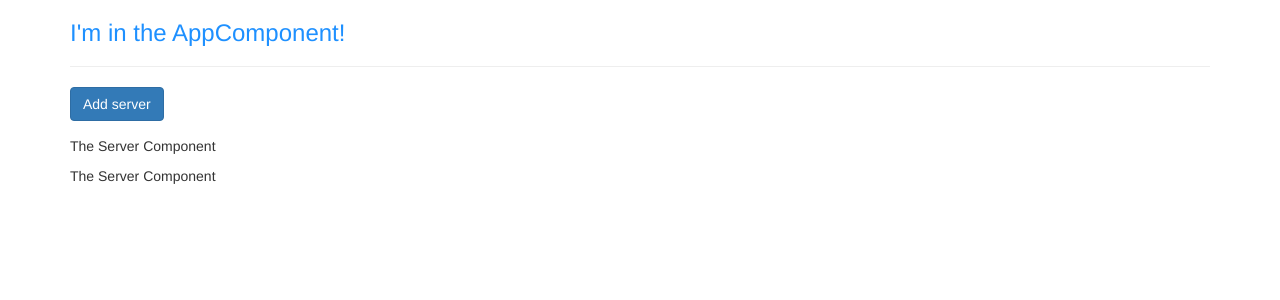
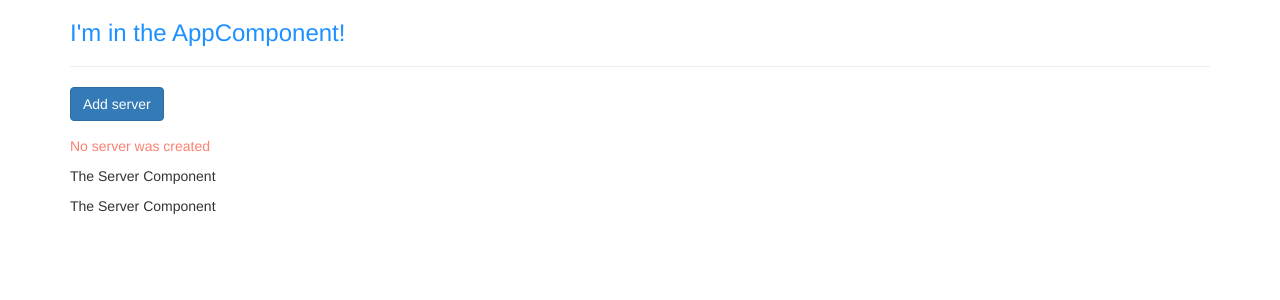
Before and after one commit to ForceAwakenz/Udemy-Max-Angular-Basics, an Angular app: page / in a window 1280 px wide. Shown: the top 300 px of the page. Built offline with nearby package versions, Linux system fonts and the light colour scheme.

Commit message:
add event binding example

```diff
--- a/src/app/servers/servers.component.css
+++ b/src/app/servers/servers.component.css
@@ -1,3 +1,11 @@
 .btn {
     margin-bottom: 15px;
 }
+
+p.warning {
+    color: salmon;
+}
+
+p.success {
+    color: green;
+}
--- a/src/app/servers/servers.component.html
+++ b/src/app/servers/servers.component.html
@@ -1,6 +1,8 @@
-<button class="btn btn-primary" [disabled]="!allowNewServer" >Add server</button>
+<button class="btn btn-primary" [disabled]="!allowNewServer" (click)="onCreateServer()">Add server</button>
 <!-- <p>{{allowNewServer}}</p>
 <p [innerText]="allowNewServer" ></p> -->
 
+<p [class]="messageClass">{{serverCreationStatus}}</p>
+
 <app-server></app-server>
 <app-server></app-server>
--- a/src/app/servers/servers.component.ts
+++ b/src/app/servers/servers.component.ts
@@ -11,6 +11,8 @@ import { Component, OnInit } from '@angular/core';
 })
 export class ServersComponent implements OnInit {
   allowNewServer = false;
+  serverCreationStatus = 'No server was created';
+  messageClass = 'warning';
   constructor() { }
 
   ngOnInit() {
@@ -19,4 +21,9 @@ export class ServersComponent implements OnInit {
     }, 3000);
   }
 
+  onCreateServer() {
+    this.serverCreationStatus = 'Server was created!';
+    this.messageClass = 'success';
+  }
+
 }
```
